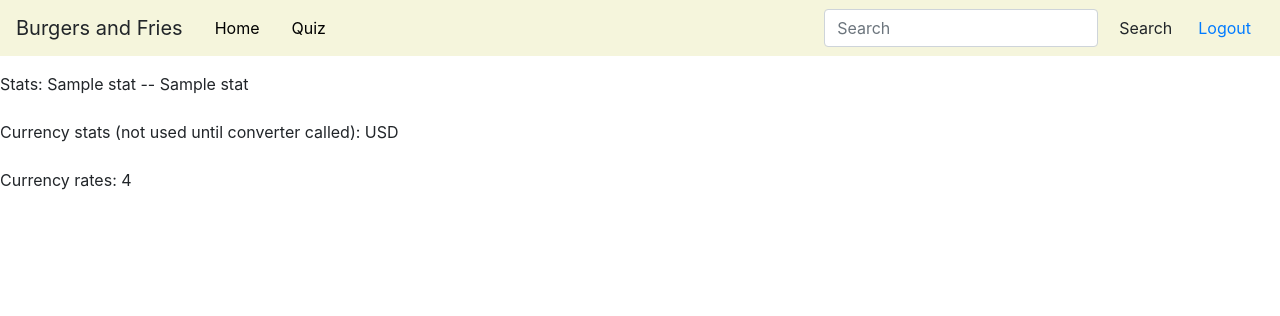
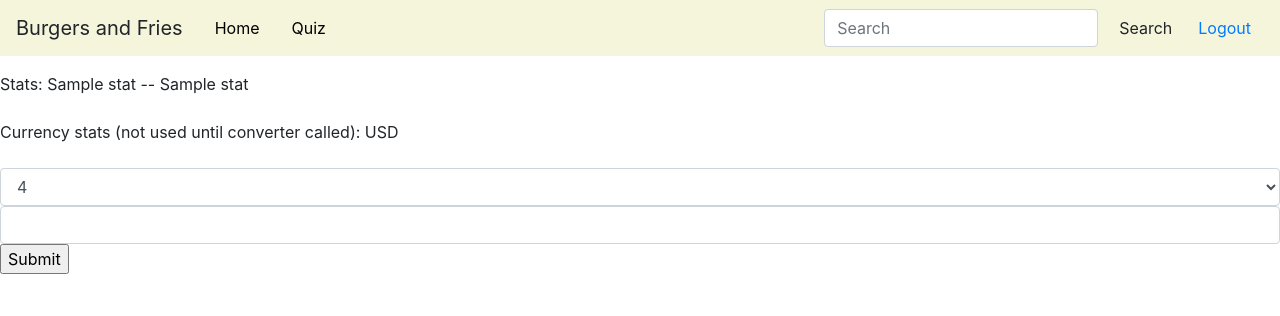
Before and after one commit to jhwu03/Softdev-API, a Flask app: template templates/country.html in a window 1280 px wide. Shown: the top 316 px of the page. Run offline with Flask 2, Linux system fonts and the light colour scheme; the template is opened without the code that fills it: most values are stand-ins (such as "Sample title", 1, 10 or a date in 2020); some libraries are stand-ins or nearby versions.

Commit message:
Pushing semi-broken code

```diff
--- a/templates/country.html
+++ b/templates/country.html
@@ -12,9 +12,13 @@
     <br>
   {% endfor %}
   <br>
-  Currency rates:
-  {% for i in valid_curr_rates %}
-    {{i}}
-    <br>
-  {% endfor %}
+  <form action="/countries/{{stats['alpha_3']}}" method="GET">
+    <select class="form-control" id="curr_2">
+      {% for i in valid_curr_rates %}
+        <option>{{i}}</option>
+      {% endfor %}
+    </select>
+  <input type="text" class="form-control" id="value">
+  <input type="submit" id="submit">
+</form>
 {% endblock %}
```
